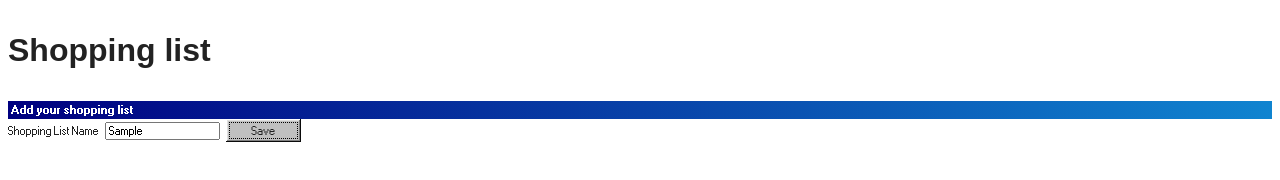
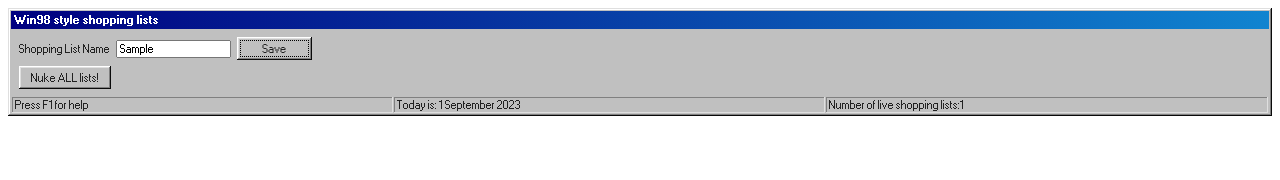
Before and after one commit to ManuelBv/shopping-list, a website with bundled scripts: page public/index.html in a window 1280 px wide. Both pictures are taken after typing "Sample" into the empty fields and a click on the button "Save". Built offline with nearby package versions, Linux system fonts and the light colour scheme; files whose address does not match are found by name.

Commit message:
PD: refactor, add nuke button, update storage and other utils

```diff
--- a/public/index.html
+++ b/public/index.html
@@ -9,10 +9,8 @@
   <link rel="stylesheet" href="/public/dist/index.css" />
 </head>
 <body>
-  <h3>Shopping list</h3>
-  <div id="shopping-app"></div>
-
+  <div id="shopping-app">
+  </div>
   <script src="/public/dist/app.js"></script>
-
 </body>
 </html>
--- a/src/app/main.ts
+++ b/src/app/main.ts
@@ -1,13 +1,11 @@
-import createComponent from '@/utils/helpers';
-
-import { shoppingAppWrapperClass } from '@/utils/constants';
+import { createComponent } from '@/utils/helpers';
 import { shoppingListAppLayoutConfig } from '@/config/layout';
 import Events from '@/utils/events';
 
 const addWrapperContent = (rootElement: HTMLElement) => {
   const shoppingListApp = createComponent({
     tag: 'div',
-    className: shoppingAppWrapperClass,
+    className: 'window',
     childComponents: shoppingListAppLayoutConfig,
   });
 
@@ -16,7 +14,7 @@ const addWrapperContent = (rootElement: HTMLElement) => {
 
 const runShoppingApp = (rootElement: HTMLElement) => {
   addWrapperContent(rootElement);
-  Events.addAllEvents(rootElement);
+  Events.addAllEvents();
 };
 
 export default runShoppingApp;
--- a/src/components/fieldRow/index.ts
+++ /dev/null
@@ -1,11 +0,0 @@
-import { fieldRowClass } from '@/utils/constants';
-import createComponent from '@/utils/helpers';
-
-const fieldRow = (componentsList: HTMLElement[]) =>
-  createComponent({
-    tag: 'div',
-    className: fieldRowClass,
-    childComponents: [...componentsList],
-  });
-
-export default fieldRow;
--- /dev/null
+++ b/src/components/nuke-lists/index.ts
@@ -0,0 +1,20 @@
+import {
+  nukeListsLabelString,
+  nukeListsButtonId,
+  fieldRowClass,
+} from '@/utils/constants';
+import { createComponent } from '@/utils/helpers';
+
+export const nukeListsButton = createComponent({
+  tag: 'button',
+  props: {
+    'data-js': nukeListsButtonId,
+  },
+  childComponents: [nukeListsLabelString],
+});
+
+export const nukeListsWrapper = createComponent({
+  tag: 'div',
+  className: fieldRowClass,
+  childComponents: [nukeListsButton],
+});
--- a/src/components/shoppingListName/index.ts
+++ b/src/components/shopping-list-name/index.ts
@@ -2,8 +2,10 @@ import {
   shoppingListNameButtonString,
   shoppingListNameId,
   shoppingListNameString,
+  shoppingListNameButtonId,
+  fieldRowClass,
 } from '@/utils/constants';
-import createComponent from '@/utils/helpers';
+import { createComponent } from '@/utils/helpers';
 
 export const shoppingListLabel = createComponent({
   tag: 'label',
@@ -17,13 +19,21 @@ export const shoppingListInput = createComponent({
   tag: 'input',
   props: {
     id: shoppingListNameId,
+    'data-js': shoppingListNameId,
   },
 });
 
 export const shoppingListButton = createComponent({
   tag: 'button',
   props: {
-    id: 'shopping-list-button',
+    id: shoppingListNameButtonId,
+    'data-js': shoppingListNameButtonId,
   },
   childComponents: [shoppingListNameButtonString],
 });
+
+export const shoppingListName = createComponent({
+  tag: 'div',
+  className: fieldRowClass,
+  childComponents: [shoppingListLabel, shoppingListInput, shoppingListButton],
+});
--- /dev/null
+++ b/src/components/status-bar/index.ts
@@ -0,0 +1,36 @@
+import {
+  statusBarHelpText,
+  statusBarListNumberId,
+  statusBarNumberOfShoppingLists,
+  statusBarTodayString,
+} from '@/utils/constants';
+import {
+  createComponent,
+  getFormattedDay,
+  getLiveShoppingLists,
+} from '@/utils/helpers';
+
+export const statusBarField = (text: string, dataJsTarget?: string) =>
+  createComponent({
+    tag: 'p',
+    className: 'status-bar-field',
+    childComponents: [text],
+    ...(dataJsTarget && {
+      props: {
+        'data-js': dataJsTarget,
+      },
+    }),
+  });
+
+export const statusBarWrapper = createComponent({
+  tag: 'div',
+  className: 'status-bar',
+  childComponents: [
+    statusBarField(statusBarHelpText),
+    statusBarField(`${statusBarTodayString}${getFormattedDay()}`),
+    statusBarField(
+      `${statusBarNumberOfShoppingLists}${getLiveShoppingLists().length}`,
+      statusBarListNumberId,
+    ),
+  ],
+});
--- a/src/components/titleBar/index.ts
+++ b/src/components/titleBar/index.ts
@@ -3,7 +3,7 @@ import {
   titleBarTextClass,
   titleBarTextString,
 } from '@/utils/constants';
-import createComponent from '@/utils/helpers';
+import { createComponent } from '@/utils/helpers';
 
 const titleBarText = createComponent({
   tag: 'div',
--- /dev/null
+++ b/src/components/window-body/index.ts
@@ -0,0 +1,9 @@
+import { createComponent } from '@/utils/helpers';
+import { nukeListsWrapper } from '../nuke-lists';
+import { shoppingListName } from '../shopping-list-name';
+
+export const windowBody = createComponent({
+  tag: 'div',
+  className: 'window-body',
+  childComponents: [shoppingListName, nukeListsWrapper],
+});
--- a/src/config/layout.ts
+++ b/src/config/layout.ts
@@ -1,12 +1,9 @@
 import titleBar from '@/components/titleBar';
-import {
-  shoppingListInput,
-  shoppingListLabel,
-  shoppingListButton,
-} from '@/components/shoppingListName';
-import fieldRow from '@/components/fieldRow';
+import { windowBody } from '@/components/window-body';
+import { statusBarWrapper } from '@/components/status-bar';
 
 export const shoppingListAppLayoutConfig = [
   titleBar,
-  fieldRow([shoppingListLabel, shoppingListInput, shoppingListButton]),
+  windowBody,
+  statusBarWrapper,
 ];
--- a/src/scss/index.scss
+++ b/src/scss/index.scss
@@ -1,10 +1,8 @@
-.shopping-app-wrapper {
-  width: 100%;
-  height: 100%;
-  display: flex;
-  flex-direction: column;
+.window-body {
   min-height: 500px;
-  border: solid 1px black;
-  background: #c0c0c0;
-  gap: 1rem;
 }
+
+.title-bar,
+.field-row {
+  padding-left: 1rem;
+}
--- a/src/utils/constants.ts
+++ b/src/utils/constants.ts
@@ -1,17 +1,30 @@
 // root stuff
 export const appRootId = 'shopping-app';
-export const shoppingAppWrapperClass = 'shopping-app-wrapper';
+export const shoppingAppWrapperClass = 'shopping-app-wrapper window';
 export const titleBarClass = 'title-bar';
 export const titleBarTextClass = 'title-bar-text';
-export const titleBarTextString = 'Add your shopping list';
+export const titleBarTextString = 'Win98 style shopping lists';
 
 // utilities
 export const fieldRowClass = 'field-row';
+export const liveListString = 'live-';
+export const statusBarListNumberId = 'status-bar-lists-number';
+export const statusBarListNumberSelector = `[data-js="${statusBarListNumberId}"]`;
 
 // individual rows, sections
 export const shoppingListNameId = 'shopping-list-name';
+export const shoppingListNameSelector = `[data-js="${shoppingListNameId}"]`;
 export const shoppingListNameString = 'Shopping List Name';
 export const shoppingListNameButtonId = 'shopping-list-button';
+export const shoppingListNameButtonSelector = `[data-js="${shoppingListNameButtonId}"]`;
 export const shoppingListNameButtonString = 'Save';
 
+export const nukeListsLabelString = 'Nuke ALL lists!';
+export const nukeListsButtonId = 'nuke-lists-button';
+export const nukeListsButtonSelector = `[data-js="${nukeListsButtonId}"]`;
+
+export const statusBarHelpText = 'Press F1 for help';
+export const statusBarTodayString = 'Today is: ';
+export const statusBarNumberOfShoppingLists = 'Number of live shopping lists:';
+
 // other
--- a/src/utils/events.ts
+++ b/src/utils/events.ts
@@ -1,14 +1,76 @@
-import { shoppingListNameButtonId } from '@/utils/constants';
+import {
+  shoppingListNameSelector,
+  shoppingListNameButtonSelector,
+  nukeListsButtonSelector,
+  liveListString,
+} from '@/utils/constants';
 import Storage from '@/utils/storage';
 
-const addAllEvents = (rootElement: HTMLElement) => {
-  rootElement
-    .querySelector(`#${shoppingListNameButtonId}`)
-    ?.addEventListener('click', (event) => {
-      console.log(event);
-      Storage.save('hey', { boo: 'boo', hey: 'boooo' });
-      console.log(Storage.read('hey'));
-    });
+const saveNewShoppingList = () => {
+  const saveShoppingListInput = <HTMLInputElement>(
+    document.querySelector(shoppingListNameSelector)
+  );
+  const listName = saveShoppingListInput?.value;
+
+  if (!listName) {
+    alert(`Please enter a name for the list!`);
+    return;
+  }
+
+  const savedList = `${liveListString}${listName}`;
+
+  if (Storage.exists(savedList)) {
+    alert(
+      `A list with name "${listName.toUpperCase()}" exists already. Please create a new list or check for the already existing list in history!`,
+    );
+    return;
+  }
+
+  Storage.save(savedList, {
+    name: listName,
+    createdAtUnix: Date.now(),
+    items: [],
+  });
+
+  alert(`New list added: ${listName.toUpperCase()}`);
+};
+
+const nukeAllShoppingLists = () => {
+  const approveAllShoppingListsDeletion = confirm(
+    'Are you sure you want to nuke all shoppign lists? All contents will be deleted!',
+  );
+
+  if (approveAllShoppingListsDeletion) {
+    Storage.clearAllLists();
+  }
+};
+
+const addAllEvents = () => {
+  const saveShoppingListInput = <HTMLInputElement>(
+    document.querySelector(shoppingListNameSelector)
+  );
+
+  const saveShoppingListButton = <HTMLButtonElement>(
+    document.querySelector(shoppingListNameButtonSelector)
+  );
+
+  const nukeListsButton = <HTMLButtonElement>(
+    document.querySelector(nukeListsButtonSelector)
+  );
+
+  saveShoppingListButton?.addEventListener('click', (event) => {
+    saveNewShoppingList();
+  });
+
+  saveShoppingListInput?.addEventListener('keydown', (event) => {
+    if ((event as KeyboardEvent).code === 'Enter') {
+      saveNewShoppingList();
+    }
+  });
+
+  nukeListsButton?.addEventListener('click', (event) => {
+    nukeAllShoppingLists();
+  });
 };
 
 const Events = {
--- a/src/utils/helpers.ts
+++ b/src/utils/helpers.ts
@@ -1,6 +1,63 @@
 import { CreateComponentProps } from '@/utils/types';
+import {
+  liveListString,
+  statusBarListNumberSelector,
+  statusBarNumberOfShoppingLists,
+} from './constants';
 
-const createComponent = ({
+export const getFormattedDay = () => {
+  return new Intl.DateTimeFormat('en-GB', {
+    year: 'numeric',
+    month: 'long',
+    day: 'numeric',
+  }).format(new Date());
+};
+
+export const updateShoppingListNumberStatus = () => {
+  const statusBarNumberListBox = document.querySelector(
+    statusBarListNumberSelector,
+  );
+
+  if (!statusBarNumberListBox) return;
+
+  statusBarNumberListBox.textContent = `${statusBarNumberOfShoppingLists}${
+    getLiveShoppingLists().length
+  }`;
+};
+
+export const getLiveShoppingLists = () => {
+  const liveListArray: string[] = [];
+
+  for (let i = 0; i < window.localStorage.length; i++) {
+    const currentKey = window.localStorage.key(i);
+    if (currentKey?.includes(liveListString)) {
+      liveListArray.push(currentKey);
+    }
+  }
+
+  return liveListArray;
+};
+
+export const deleteLiveShoppingListsFromStorage = () => {
+  const initialLiveLists = getLiveShoppingLists();
+  if (initialLiveLists.length === 0) {
+    alert('There are NO live lists to delete!');
+    return;
+  }
+
+  for (let i = 0; i < initialLiveLists.length; i++) {
+    window.localStorage.removeItem(initialLiveLists[i]);
+  }
+
+  const liveListsAfterDeletion = getLiveShoppingLists();
+  if (!liveListsAfterDeletion.length) {
+    alert('ALL live lists deleted!');
+  } else {
+    alert('Live list DELETION failed!');
+  }
+};
+
+export const createComponent = ({
   tag,
   className,
   childComponents,
@@ -34,5 +91,3 @@ const createComponent = ({
 
   return component;
 };
-
-export default createComponent;
--- a/src/utils/storage.ts
+++ b/src/utils/storage.ts
@@ -1,3 +1,8 @@
+import {
+  deleteLiveShoppingListsFromStorage,
+  updateShoppingListNumberStatus,
+} from './helpers';
+
 const save = (key: string, data: object) => {
   if (window.localStorage.getItem(key)) {
     console.error(
@@ -6,10 +11,15 @@ const save = (key: string, data: object) => {
     return;
   }
   window.localStorage.setItem(key, JSON.stringify(data));
+  updateShoppingListNumberStatus();
 };
 
 const read = (key: string) => {
   return window.localStorage.getItem(key);
+};
+
+const exists = (key: string) => {
+  return window.localStorage.getItem(key) !== null;
 };
 
 const update = (key: string, data: object) => {
@@ -18,13 +28,21 @@ const update = (key: string, data: object) => {
 
 const remove = (key: string) => {
   window.localStorage.removeItem(key);
+  updateShoppingListNumberStatus();
+};
+
+const clearAllLists = () => {
+  deleteLiveShoppingListsFromStorage();
+  updateShoppingListNumberStatus();
 };
 
 const Storage = {
   save,
   read,
+  exists,
   update,
   remove,
+  clearAllLists,
 };
 
 export default Storage;
```
Also changed, not shown: .eslintrc.js, README.md, 1 other file.
